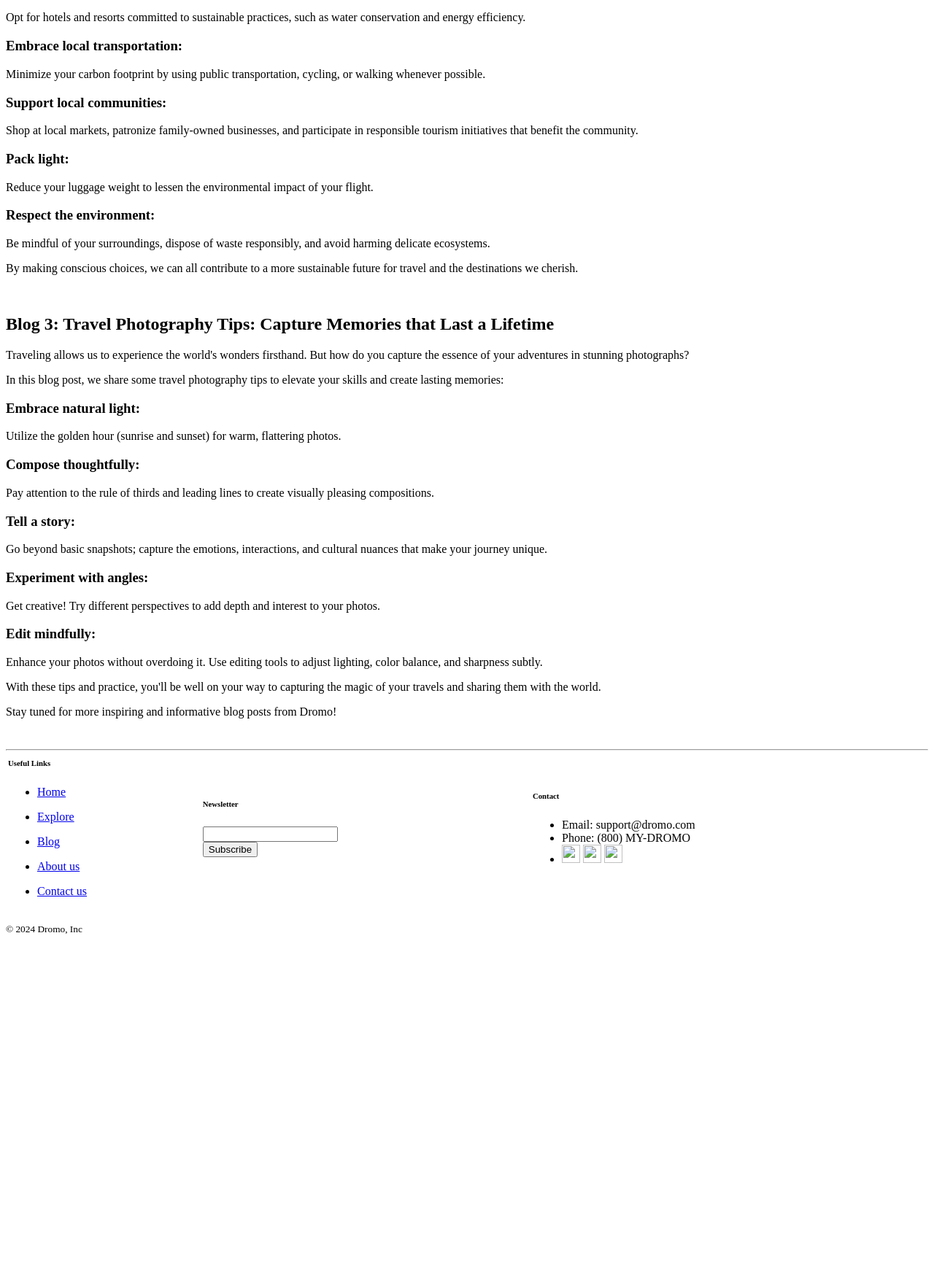
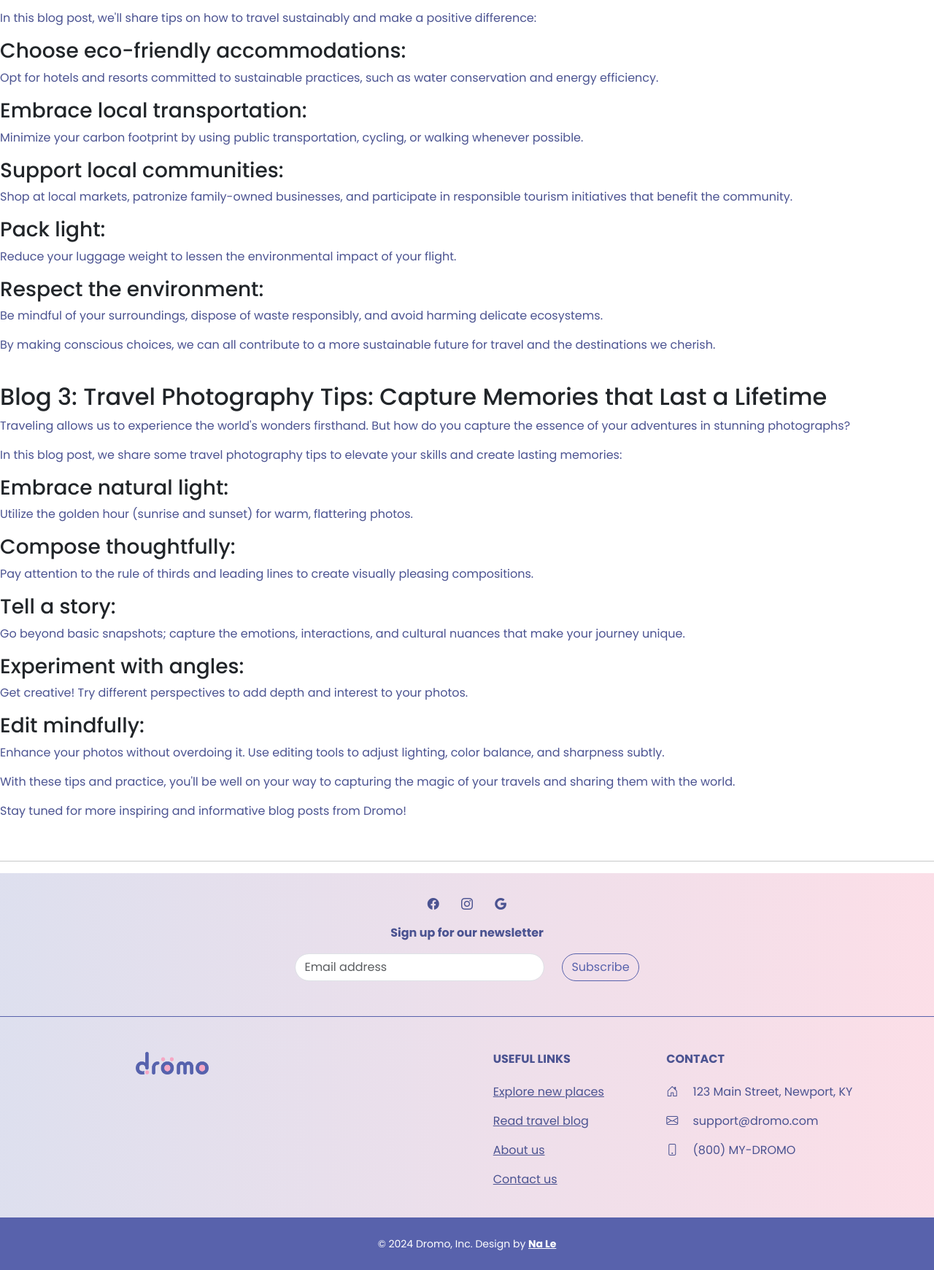
Before and after one commit to naledesgn/INF286_Final_Dromo, a plain HTML site: page html/pages/dromo_blog.html in a window 1280 px wide. Shown: the part 729-2470 px from the top of the page at 73% size. Before the commit the page ends 2027 px from the top, so only its background shows below. Drawn offline with nearby package versions, Linux system fonts and the light colour scheme.

Commit message:
Add navbar and footer to blog page

```diff
--- a/html/pages/dromo_blog.html
+++ b/html/pages/dromo_blog.html
@@ -1,28 +1,46 @@
-<html>
+<!doctype html>
+<html lang="en">
   <head>
-            <title>dromo</title>
+    <meta charset="utf-8">
+    <meta name="viewport" content="width=device-width, initial-scale=1">
+    <title>Dromo | About</title>
+    <link href="https://fonts.googleapis.com/css2?family=Poppins:ital,wght@0,100;0,200;0,300;0,400;0,500;0,600;0,700;0,800;0,900;1,100;1,200;1,300;1,400;1,500;1,600;1,700;1,800;1,900&display=swap" rel="stylesheet">
+    <link href="https://cdn.jsdelivr.net/npm/bootstrap@5.3.3/dist/css/bootstrap.min.css" rel="stylesheet" integrity="sha384-QWTKZyjpPEjISv5WaRU9OFeRpok6YctnYmDr5pNlyT2bRjXh0JMhjY6hW+ALEwIH" crossorigin="anonymous">
+    <link rel="stylesheet" href="../assets/css/dromo_main.css">
   </head>
-
     <body>
-        <nav>
-            <table width="70%">
-                <tr>
-                    <td><a href="dromo_homepage.html"><img src="images/dromo_logo.png" width="100px"></a></td>
-                    <td><a href="dromo_homepage.html"><p>Home</p></a></td>
-                    <td><a href="dromo_explore.html"><p>Explore</p></a></td>
-                    <td><a href="dromo_blog.html"><p>Blog</p></a></td>
-                    <td><a href="dromo_about.html"><p>About us</p></a></td>
-                    <td><a href="dromo_contact.html"><p>Contact us</p></a></td>
-                </tr>
-            </table>
-            <!--<a href="dromo_homepage.html"><p>Home</p></a>
-            <a href="dromo_about.html"><p>About us</p></a>
-            <a href="dromo_explore.html"><p>Explore</p></a>
-            <a href="dromo_blog.html"><p>Blog</p></a>
-            <a href="dromo_contact.html"><p>Contact us</p></a>-->
-
+        <nav class="navbar sticky-top navbar-expand-lg bg-white mb-5">
+			<div class="container">
+				<a class="navbar-brand" href="../index.html">
+					<img src="../assets/img/dromo_logo.png" alt="Logo" width="100" height=auto>
+				  </a>
+			  <button class="navbar-toggler" type="button" data-bs-toggle="collapse" data-bs-target="#navbarNavDropdown" aria-controls="navbarNavDropdown" aria-expanded="false" aria-label="Toggle navigation">
+				<span class="navbar-toggler-icon"></span>
+			  </button>
+			  <div class="collapse navbar-collapse justify-content-end" id="navbarNavDropdown">
+				<ul class="navbar-nav">
+				  <li class="nav-item dropdown">
+					<a class="nav-link dropdown-toggle" href="#" role="button" data-bs-toggle="dropdown" aria-expanded="false">
+						Inspiration
+					  </a>
+					  <ul class="dropdown-menu">
+						<li><a class="dropdown-item" href="dromo_explore.html">Explore</a></li>
+						<li><a class="dropdown-item" href="dromo_blog.html">Blog</a></li>
+					  </ul>
+				  </li>
+				  <li class="nav-item">
+					<a class="nav-link" href="dromo_about.html">About</a>
+				  </li>
+                  <li class="nav-item">
+					<a class="nav-link" href="dromo_contact.html">Contact us</a>
+				  </li>
+				  <li class="nav-item">
+					<a class="btn btn-primary" href="#" role="button">Book now</a>
+				  </li>
+				</ul>
+			  </div>
+			</div>
 		  </nav>
-        <hr>
         <br>
         <h1>Dromo Blog: Your Travel Inspiration Hub</h1>
 
@@ -69,50 +87,99 @@
                     <p>Enhance your photos without overdoing it. Use editing tools to adjust lighting, color balance, and sharpness subtly.</p>
             <p>With these tips and practice, you'll be well on your way to capturing the magic of your travels and sharing them with the world.</p>
             <p>Stay tuned for more inspiring and informative blog posts from Dromo!</p>
-</body>
+
 <br>
 <hr>
-<footer>
+<footer class="text-center text-lg-start" style="background: rgb(88,98,172);
+    background: linear-gradient(90deg, rgba(88,98,172,0.2) 0%, rgba(247,174,196,0.4) 100%);">
 
-   <nav>
-    <table width="100%">
-        <tr>
-            <td>
-                <h6>Useful Links</h6>
-                <ul>
-                    <li><a href="dromo_homepage.html"><p>Home</p></a></li>
-                    <li><a href="dromo_explore.html"><p>Explore</p></a></li>
-                    <li><a href="dromo_blog.html"><p>Blog</p></a></li>
-                    <li><a href="dromo_about.html"><p>About us</p></a></li>
-                    <li><a href="dromo_contact.html"><p>Contact us</p></a></li>
-                </ul>
-            </td>
-            <td>
-                <h6>Newsletter</h6>
-                <form action="#" method="post">
-                    <input type="email" id="email" name="email" required>
-                    <br>
-                    <button type="submit">Subscribe</button>
+        <section class="d-flex flex-column justify-content-center p-4 border-bottom m-auto" style="border-bottom-color: #5862AC !important;">
+          <div class="m-auto">
+            <!--<span class="d-none d-lg-inline">Get connected with us on social networks:</span>-->
+            <a href="#" class="m-auto btn">
+                <i class="bi bi-facebook"></i>
+            </a>
+            <a href="#" class="m-auto btn">
+              <i class="bi bi-instagram"></i>
+            </a>
+            <a href="#" class="m-auto btn">
+                <i class="bi bi-google"></i>
+            </a>
+          </div>
+          <div>
+            <form action="">
+                <div class="row d-flex justify-content-center">
+                  <div class="col-auto">
+                    <p class="pt-2">
+                      <strong>Sign up for our newsletter</strong>
+                    </p>
+                  </div>
+                </div>
+                <div class="row d-flex justify-content-center">
+                  <div class="col-auto">
+                    <div class="form-outline mb-4">
+                      <input type="email" id="form5Example24" placeholder="Email address" class="form-control"/>
+                    </div>
+                    </div>
+                    <div class="col-auto">
+                    <button  type="submit" class="btn btn-outline-primary mb-4">Subscribe</button>
+                    </div>
+                </div>
+
               </form>
-            </td>
-            <td>
-                <h6>Contact</h6>
-                <ul>
-                    <li>Email: support@dromo.com</li>
-                    <li>Phone: (800) MY-DROMO</li>
-                    <li>
-                        <img src="images/facebook_2168281.png" width="25px">
-                        <img src="images/instagram_1384015.png" width="25px">
-                        <img src="images/twitter_4401454.png" width="25px">
-                    </li>
-                </ul>
-            </td>
-        </tr>
-    </table>
+        </div>
+    </section>
+        <section>
+          <div class="container text-center text-md-start mt-5">
+            <div class="row mt-3">
+              <div class="col-md-3 col-lg-4 col-xl-3 mx-auto mb-4 text-center">
+                <a class="navbar-brand" href="../index.html">
+                    <img src="../assets/img/dromo_logo.png" alt="Logo" width="100" height=auto>
+                  </a>
+
+              </div>
+              <div class="col-md-2 col-lg-2 col-xl-2 mx-auto mb-4">
+
+              </div>
+
+              <div class="col-md-3 col-lg-2 col-xl-2 mx-auto mb-4">
+                <h6 class="text-uppercase fw-bold mb-4">
+                  Useful links
+                </h6>
                 <p>
-        <small>© 2024 Dromo, Inc</small>
+                  <a href="dromo_explore.html" class="text-reset">Explore new places</a>
                 </p>
-   </nav>
+                <p>
+                  <a href="dromo_blog.html" class="text-reset">Read travel blog</a>
+                </p>
+                <p>
+                    <a href="dromo_contact.html" class="text-reset">About us</a>
+                  </p>
+                <p>
+                  <a href="dromo_contact.html" class="text-reset">Contact us</a>
+                </p>
 
+              </div>
+
+              <div class="col-md-4 col-lg-3 col-xl-3 mx-auto mb-md-0 mb-4">
+                <h6 class="text-uppercase fw-bold mb-4">Contact</h6>
+                <p><i class="bi bi-house-door me-3"></i> 123 Main Street, Newport, KY </p>
+                <p>
+                  <i class="bi bi-envelope me-3"></i>
+                  support@dromo.com
+                </p>
+                <p><i class="bi bi-phone me-3"></i> (800) MY-DROMO</p>
+              </div>
+            </div>
+          </div>
+        </section>
+
+        <div class="text-center p-4" style="background-color: #5862AC; color:white;">
+          <small style="color:white;">© 2024 Dromo, Inc. Design by
+          <a class="text-reset fw-bold" href="https://naledesgn.com">Na Le</a></small>
+        </div>
     </footer>
+    <script src="https://cdn.jsdelivr.net/npm/bootstrap@5.3.3/dist/js/bootstrap.bundle.min.js" integrity="sha384-YvpcrYf0tY3lHB60NNkmXc5s9fDVZLESaAA55NDzOxhy9GkcIdslK1eN7N6jIeHz" crossorigin="anonymous"></script>
+</footer>
+</body>
 </html>
```
Lines whose indentation alone changed are shown as unchanged.
